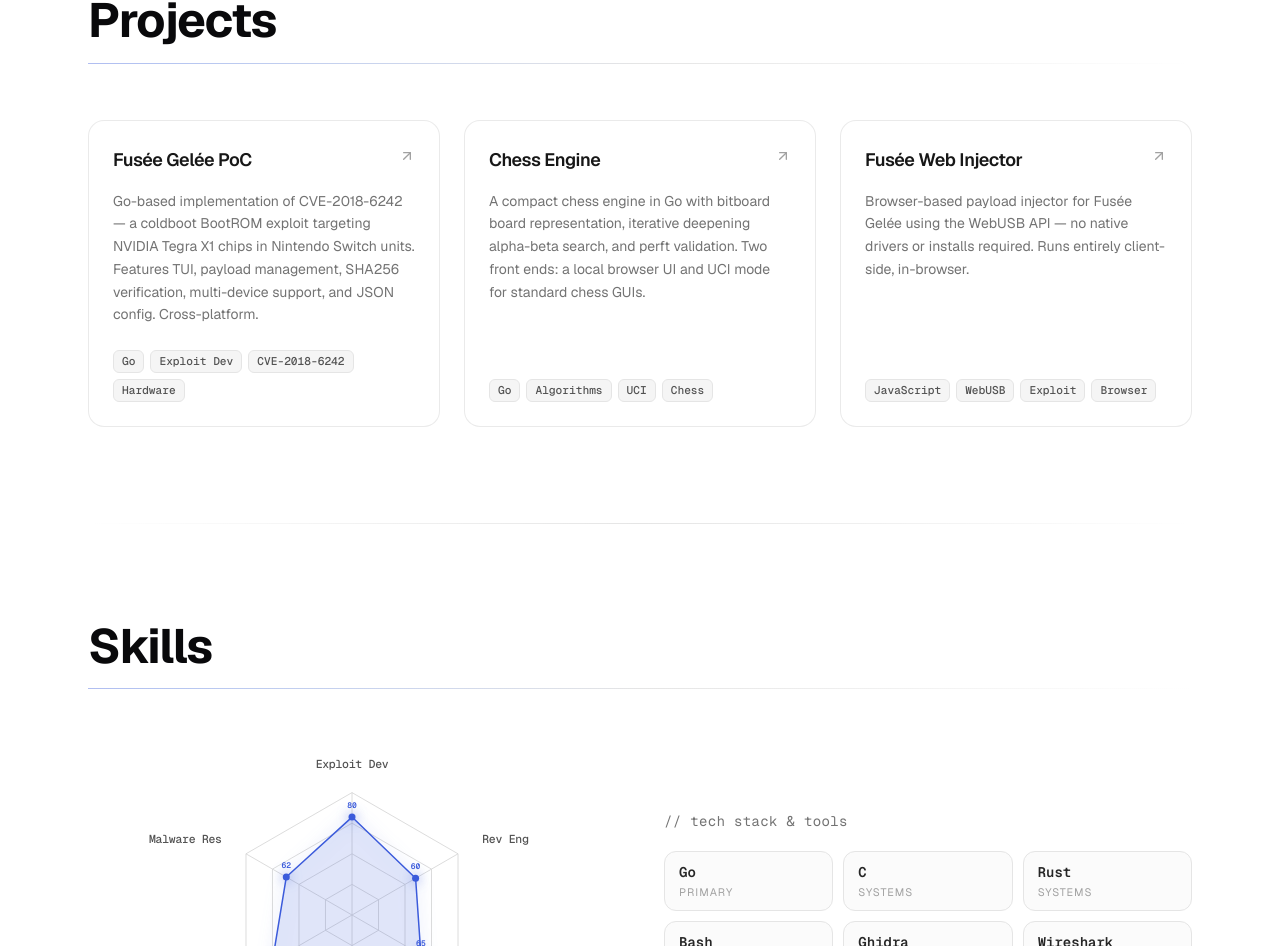
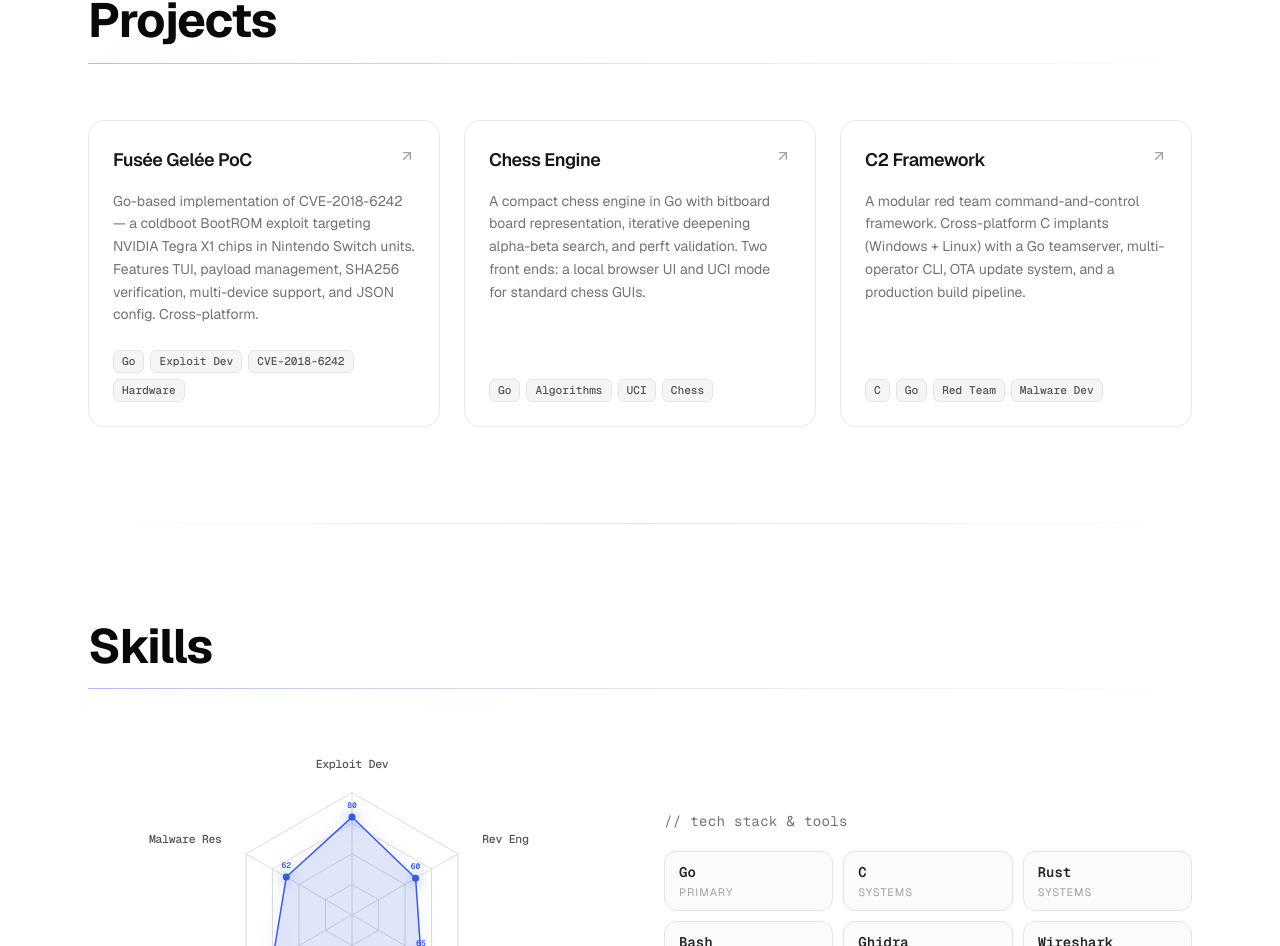
Before and after one commit to SaadSaid158/saadsaid158.github.io, a Next.js app: page / in a window 1280 px wide. Shown: the part 1660-2606 px from the top of the page. Built offline with nearby package versions, Linux system fonts and the light colour scheme.

Commit message:
feat: replace Fusee Web Injector with C2 Framework in projects section

```diff
--- a/src/app/page.tsx
+++ b/src/app/page.tsx
@@ -239,10 +239,10 @@
     url: "https://github.com/SaadSaid158/chess-engine",
   },
   {
-    title: "Fusée Web Injector",
-    desc: "Browser-based payload injector for Fusée Gelée using the WebUSB API — no native drivers or installs required. Runs entirely client-side, in-browser.",
-    tags: ["JavaScript", "WebUSB", "Exploit", "Browser"],
-    url: "https://github.com/SaadSaid158/fusee-web-injector",
+    title: "C2 Framework",
+    desc: "A modular red team command-and-control framework. Cross-platform C implants (Windows + Linux) with a Go teamserver, multi-operator CLI, OTA update system, and a production build pipeline.",
+    tags: ["C", "Go", "Red Team", "Malware Dev"],
+    url: "https://github.com/SaadSaid158/C2-Framework",
   },
 ]
 
```
